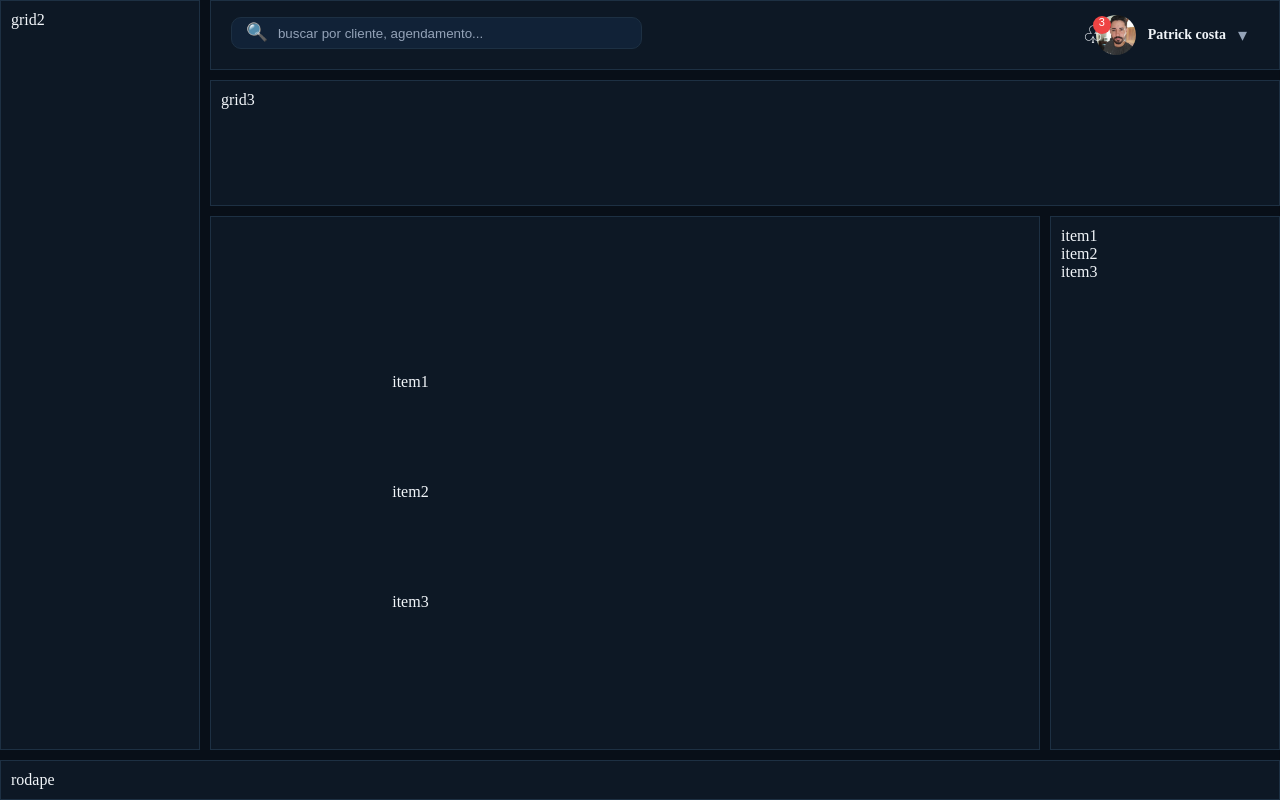
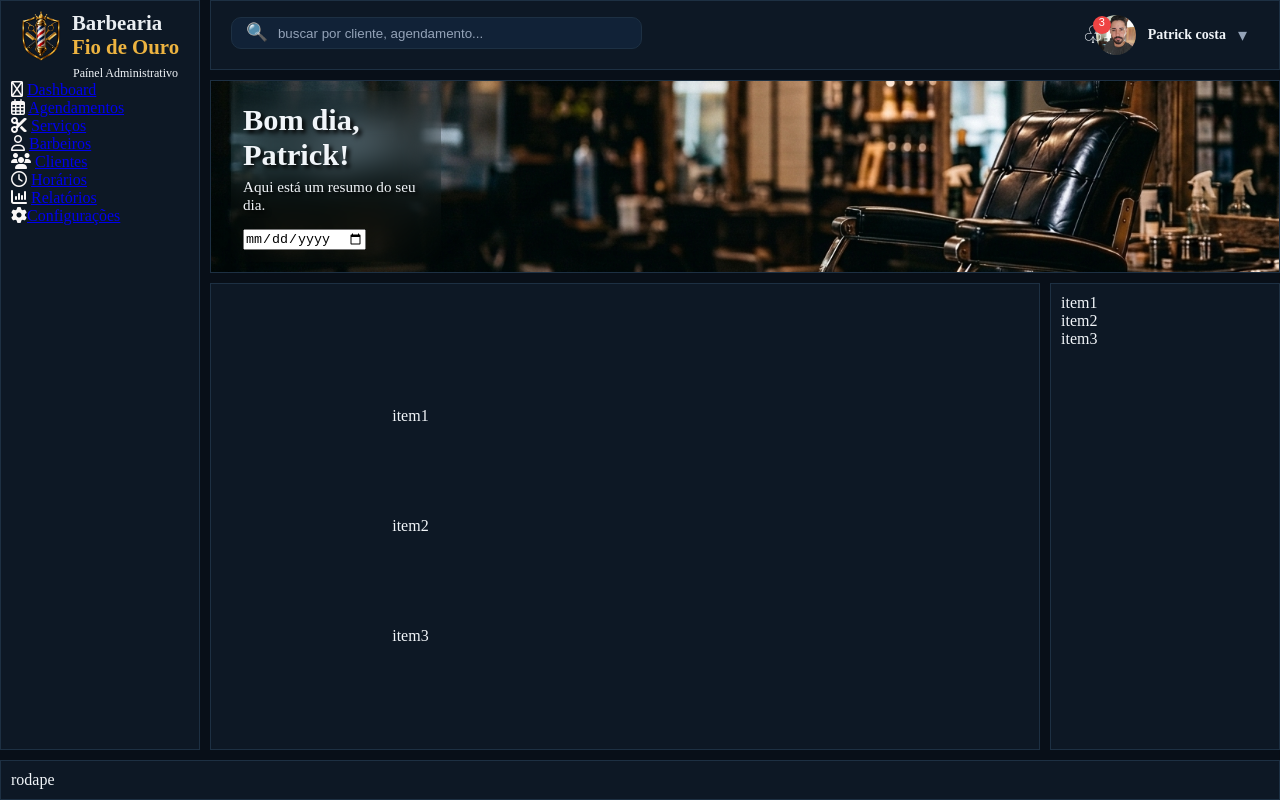
Before and after one commit to Alissongutierres/barbearia-agente, a plain HTML site: page index.html in a window 1280 px wide. Drawn offline with Linux system fonts and the light colour scheme.

Commit message:
inicio desenvolvimento menu

```diff
--- a/index.html
+++ b/index.html
@@ -5,6 +5,7 @@
     <meta name="viewport" content="width=device-width, initial-scale=1.0">
     <title>Barbearia fio de ouro</title>
     <link rel="stylesheet" href="style.css">
+    <script src="https://kit.fontawesome.com/27fb11b8bb.js" crossorigin="anonymous"></script>
 </head>
 <body>
     <div class="container">
@@ -28,8 +29,32 @@
     </button>
 </div>
         </header>
-        <nav class="nav-bar estilo">grid2</nav>
-        <div class="minhas-informacoes estilo">grid3</div>
+        <aside class="nav-bar estilo">
+            <div class="nav-img-tit">
+                <img src="midias/Emblema dourado de barbearia com poste clássico.png" alt="emblema site">
+                <h2>Barbearia <br> <span class="span2">Fio de Ouro</span></h2>
+            </div>
+            <p>Paínel Administrativo</p>
+            <nav>
+                <ul>
+                    <li><i class="fa-regular fa-house" style="color: rgb(249, 247, 247);"></i> <a href="#dashboard">Dashboard</a></li>
+                    <li><i class="fa-regular fa-calendar-days" style="color: rgb(249, 247, 247);"></i> <a href="#agendamentos">Agendamentos</a></li>
+                    <li><i class="fa-solid fa-scissors" style="color: rgb(249, 247, 247);"></i> <a href="#servicos">Serviços</a></li>
+                    <li><i class="fa-regular fa-user" style="color: rgb(249, 247, 247);"></i> <a href="#barbeiros">Barbeiros</a></li>
+                    <li><i class="fa-solid fa-users" style="color: rgb(249, 247, 247);"></i> <a href="#clientes">Clientes</a></li>
+                    <li><i class="fa-regular fa-clock" style="color: rgb(249, 247, 247);"></i> <a href="#horarios">Horários</a></li>
+                    <li><i class="fa-solid fa-chart-column" style="color: rgb(249, 247, 247);"></i> <a href="#relatorios">Relatórios</a></li>
+                    <li><i class="fa-solid fa-gear" style="color: rgb(249, 247, 247);"></i><a href="#configuracoes">Configurações</a></li>
+                </ul>
+            </nav>
+        </aside>
+        <div class="minhas-informacoes estilo">
+            <div class="info-titulos">
+                <h2>Bom dia, Patrick!</h2>
+                <p>Aqui está um resumo do seu dia.</p>
+                <input type="date" name="data" id="data">
+            </div>
+        </div>
         <main class="principal estilo">
         <section>item1</section>
         <section>item2</section>
--- a/style.css
+++ b/style.css
@@ -128,15 +128,66 @@ header > .pesquisa {
 padding: 10px;
 grid-column: 1 / 2;
 grid-row: 1 / -1;
+display: flex;
+flex-direction: column;
 }
+
+.nav-img-tit {
+ display: flex;
+ gap: 6px;
+ margin-left: 5px;
+}
+
+.nav-img-tit > img {
+ width: 50px;
+}
+
+.nav-img-tit > h2 {
+    font-size: 1.3rem;
+    filter: brightness(0.97);
+}
+.span2 {
+    color: #F4B942;
+}
+
+.nav-bar p {
+  font-size: 0.75rem;
+  margin-top: 5px;
+  margin-left: 62px;
+}
+
+
 .minhas-informacoes {
-background-image: url(midias/barbearia-capa.jpeg);
+background-image: url(midias/Vintage_barber_shop_interior_20261011185709.jpg);
 background-size: cover;
-background-position: right center;
+background-position: left center;
 background-repeat: no-repeat;
 padding: 10px;
 grid-column: 2 / -1;
 }
+
+.info-titulos {
+    margin-left: 10px;
+    backdrop-filter: blur(20px);
+    width: 20%;
+    padding: 12px;
+    border-radius: 10px;
+}
+
+.minhas-informacoes .info-titulos h2 {
+  font-size: 1.9rem;
+  font-weight: bold;
+  text-shadow: 3px 3px 4px black;
+  margin-bottom: 5px;
+
+}
+
+.minhas-informacoes .info-titulos p {
+    font-size: 0.95rem;
+    text-shadow: 3px 3px 4px black;
+    margin-bottom: 15px;
+}
+
 main {
 padding: 10px;
 grid-column: 2 / 3;
```
Also changed, not shown: midias/Emblema dourado de barbearia com poste clássico.png (added), midias/Vintage_barber_shop_interior_20261011185709.jpg (added), midias/barbearia-capa.png (deleted).
